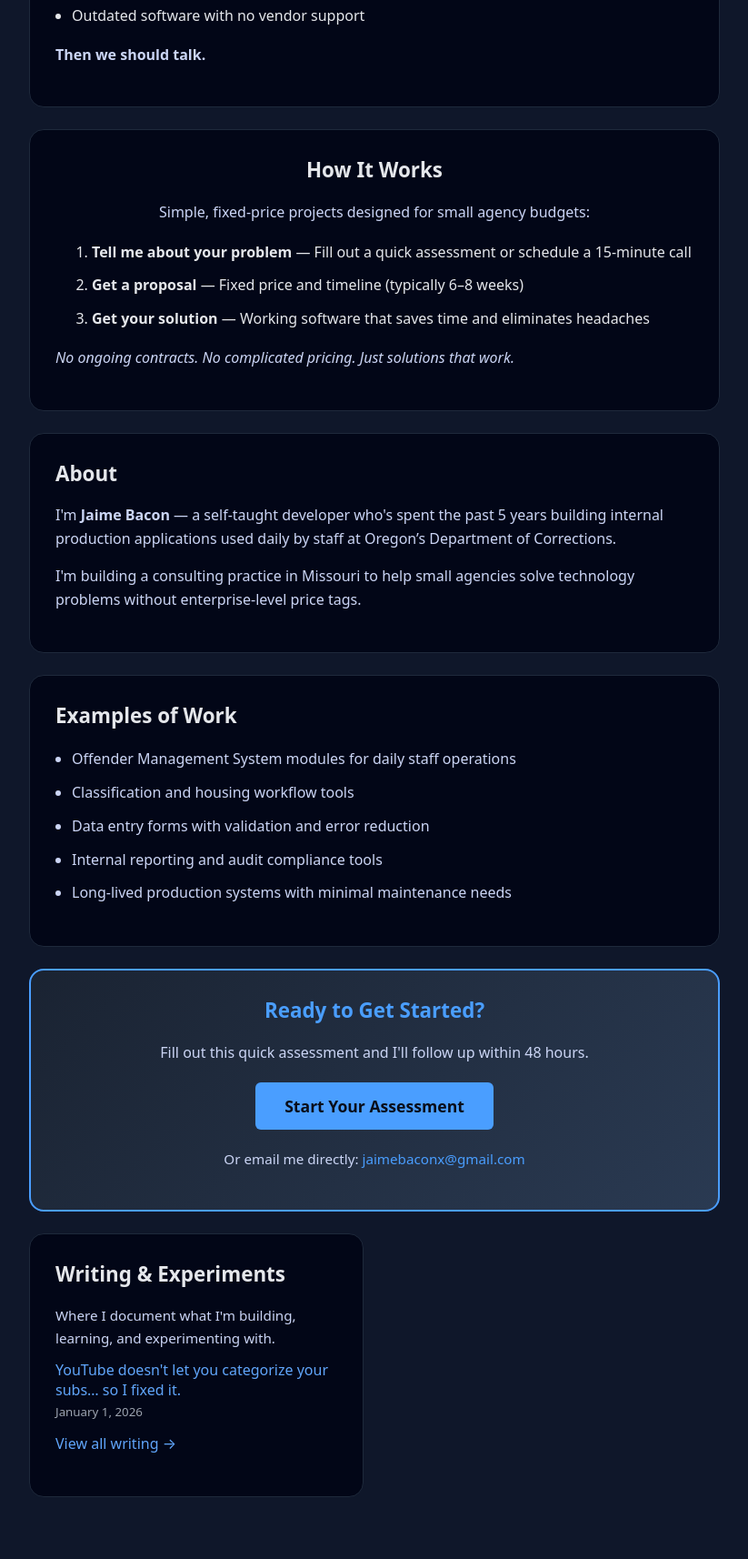
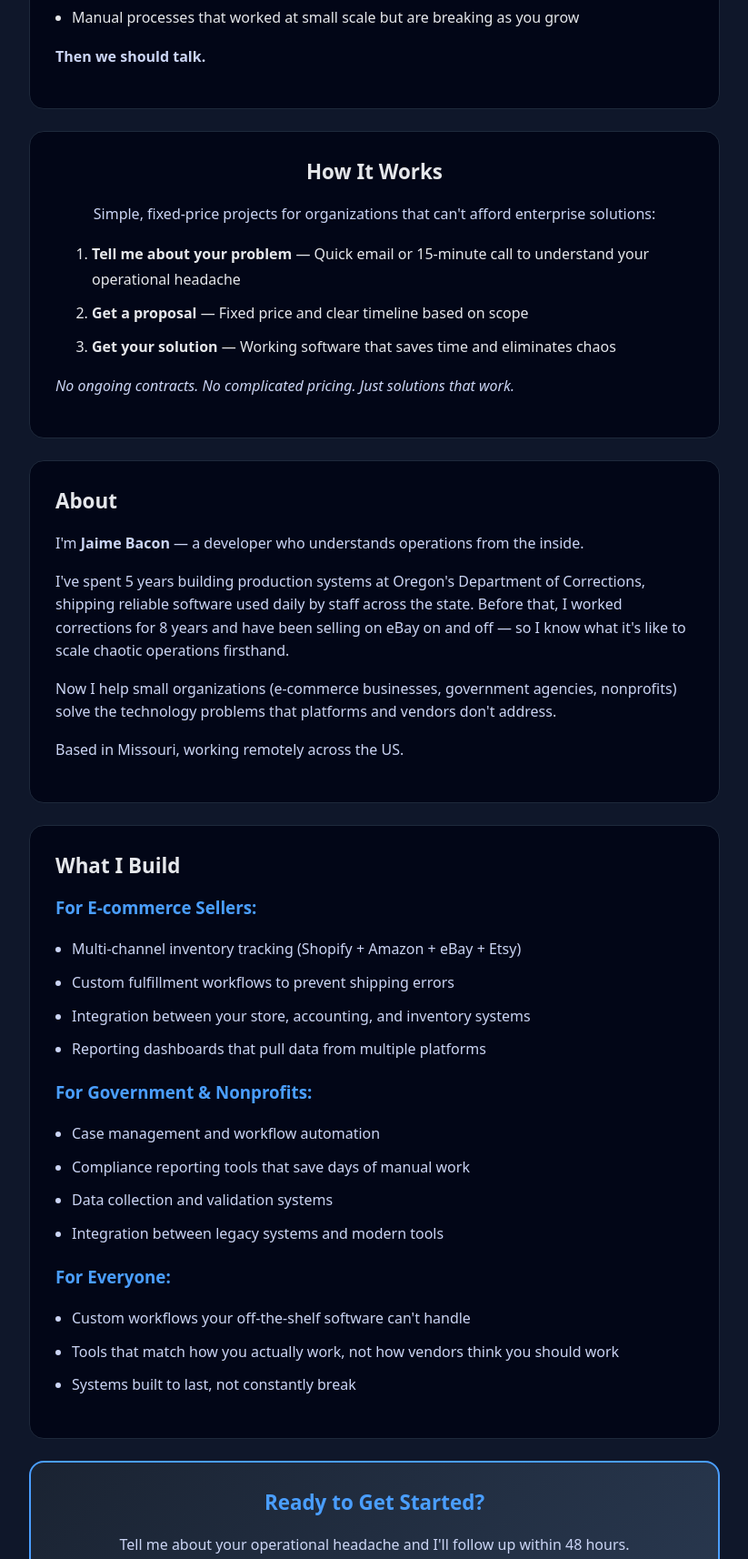
Before and after one commit to jaimebaconx/jaimebacon.com, an Eleventy site: page src/index.njk in a window 1280 px wide. Shown: the part 788-2502 px from the top of the page at 91% size, without its empty margins (228-1051 px from the left). Built offline with nearby package versions, Linux system fonts and the light colour scheme; Eleventy itself is replaced by a stand-in of ours; files that its build step writes are made by us from their sources.

Commit message:
Changed homepage copy

```diff
--- a/src/index.njk
+++ b/src/index.njk
@@ -1,17 +1,17 @@
 ---
 layout: base.njk
-title: Jaime Bacon — Custom Software for Government & Nonprofits
+title: Jaime Bacon — Custom Operations Tools for Small Organizations
 ---
 
 <main class="container">
 
   <img class="portrait" src="/assets/images/JaimeHeadshot.png" alt="Jaime Bacon">
 
-  <h1>Custom Software Solutions for Small Government Agencies & Nonprofits</h1>
+  <h1>I Build Custom Tools to Automate Your Chaotic Operations</h1>
   <p class="subtitle">
-    Remote developer with 5+ years building production systems for government agencies.
-    I help small organizations automate manual processes, save staff time, and eliminate data headaches.
-    Fixed-price projects, 6–8 week delivery.
+    Too big for spreadsheets. Too small for enterprise software.
+    I build exactly what you need — nothing more, nothing less.
+    Fixed-price projects. You own the code.
   </p>
 
   <section class="cards">
@@ -19,12 +19,12 @@ title: Jaime Bacon — Custom Software for Government & Nonprofits
     <div class="card full-card">
       <h2>If You're Dealing With:</h2>
       <ul style="line-height: 1.8;">
-        <li>Staff spending hours on manual data entry or copying between systems</li>
-        <li>Compliance reports that eat up days every month or quarter</li>
-        <li>Data scattered across spreadsheets, notebooks, and filing cabinets</li>
-        <li>Paper-based processes you'd like to digitize</li>
-        <li>Systems that don't talk to each other</li>
-        <li>Outdated software with no vendor support</li>
+        <li>Spending 10+ hours per week on manual data entry or copying between systems</li>
+        <li>Operations chaos causing errors, delays, or compliance headaches</li>
+        <li>Data scattered across spreadsheets, notebooks, and multiple platforms</li>
+        <li>Systems that don't talk to each other (store/accounting/inventory or case management/reporting/compliance)</li>
+        <li>Custom workflow needs that off-the-shelf software can't handle</li>
+        <li>Manual processes that worked at small scale but are breaking as you grow</li>
       </ul>
       <p style="margin-top: 16px; font-weight: 600; color: #cbd5f5;">Then we should talk.</p>
     </div>
@@ -32,12 +32,12 @@ title: Jaime Bacon — Custom Software for Government & Nonprofits
     <div class="card full-card">
       <h2 style="text-align:center;">How It Works</h2>
       <p style="color:#cbd5f5; text-align:center;">
-        Simple, fixed-price projects designed for small agency budgets:
+        Simple, fixed-price projects for organizations that can't afford enterprise solutions:
       </p>
       <ol style="line-height: 1.8; margin-top: 12px; text-align: left;">
-        <li><strong>Tell me about your problem</strong> — Fill out a quick assessment or schedule a 15-minute call</li>
-        <li><strong>Get a proposal</strong> — Fixed price and timeline (typically 6–8 weeks)</li>
-        <li><strong>Get your solution</strong> — Working software that saves time and eliminates headaches</li>
+        <li><strong>Tell me about your problem</strong> — Quick email or 15-minute call to understand your operational headache</li>
+        <li><strong>Get a proposal</strong> — Fixed price and clear timeline based on scope</li>
+        <li><strong>Get your solution</strong> — Working software that saves time and eliminates chaos</li>
       </ol>
       <p style="margin-top: 16px; color:#cbd5f5; font-style: italic;">
         No ongoing contracts. No complicated pricing. Just solutions that work.
@@ -47,30 +47,54 @@ title: Jaime Bacon — Custom Software for Government & Nonprofits
     <div class="card full-card">
       <h2>About</h2>
       <p style="color:#cbd5f5; line-height: 1.6;">
-        I'm <strong>Jaime Bacon</strong> — a self-taught developer who's spent the past 5 years building internal production
-        applications used daily by staff at Oregon’s Department of Corrections.
+        I'm <strong>Jaime Bacon</strong> — a developer who understands operations from the inside.
       </p>
       <p style="color:#cbd5f5; line-height: 1.6; margin-top: 12px;">
-        I'm building a consulting practice in Missouri to help small agencies solve technology problems
-        without enterprise-level price tags.
+        I've spent 5 years building production systems at Oregon's Department of Corrections,
+        shipping reliable software used daily by staff across the state. Before that, I worked
+        corrections for 8 years and have been selling on eBay on and off — so I know what it's
+        like to scale chaotic operations firsthand.
+      </p>
+      <p style="color:#cbd5f5; line-height: 1.6; margin-top: 12px;">
+        Now I help small organizations (e-commerce businesses, government agencies, nonprofits)
+        solve the technology problems that platforms and vendors don't address.
+      </p>
+      <p style="color:#cbd5f5; line-height: 1.6; margin-top: 12px;">
+        Based in Missouri, working remotely across the US.
       </p>
     </div>
 
     <div class="card full-card">
-      <h2>Examples of Work</h2>
+      <h2>What I Build</h2>
+
+      <h3 style="color: #4a9eff; margin-top: 16px;">For E-commerce Sellers:</h3>
       <ul style="line-height: 1.8; color:#cbd5f5;">
-        <li>Offender Management System modules for daily staff operations</li>
-        <li>Classification and housing workflow tools</li>
-        <li>Data entry forms with validation and error reduction</li>
-        <li>Internal reporting and audit compliance tools</li>
-        <li>Long-lived production systems with minimal maintenance needs</li>
+        <li>Multi-channel inventory tracking (Shopify + Amazon + eBay + Etsy)</li>
+        <li>Custom fulfillment workflows to prevent shipping errors</li>
+        <li>Integration between your store, accounting, and inventory systems</li>
+        <li>Reporting dashboards that pull data from multiple platforms</li>
+      </ul>
+
+      <h3 style="color: #4a9eff; margin-top: 20px;">For Government & Nonprofits:</h3>
+      <ul style="line-height: 1.8; color:#cbd5f5;">
+        <li>Case management and workflow automation</li>
+        <li>Compliance reporting tools that save days of manual work</li>
+        <li>Data collection and validation systems</li>
+        <li>Integration between legacy systems and modern tools</li>
+      </ul>
+
+      <h3 style="color: #4a9eff; margin-top: 20px;">For Everyone:</h3>
+      <ul style="line-height: 1.8; color:#cbd5f5;">
+        <li>Custom workflows your off-the-shelf software can't handle</li>
+        <li>Tools that match how you actually work, not how vendors think you should work</li>
+        <li>Systems built to last, not constantly break</li>
       </ul>
     </div>
 
     <div class="card full-card" style="background: linear-gradient(135deg, #1a2332 0%, #2a3a52 100%); border: 2px solid #4a9eff;">
       <h2 style="text-align:center; color: #4a9eff;">Ready to Get Started?</h2>
       <p style="text-align:center; color:#cbd5f5; margin-bottom: 20px;">
-        Fill out this quick assessment and I'll follow up within 48 hours.
+        Tell me about your operational headache and I'll follow up within 48 hours.
       </p>
       <div style="text-align: center;">
         <a href="/assessment/"
@@ -88,7 +112,8 @@ title: Jaime Bacon — Custom Software for Government & Nonprofits
     <div class="card" id="blog-card">
       <h2>Writing & Experiments</h2>
       <p style="color:#cbd5f5; font-size: 0.95em; margin-bottom: 12px;">
-        Where I document what I'm building, learning, and experimenting with.
+        Where I document what I'm building, learning, and experimenting with — including
+        my journey building tools for small organizations.
       </p>
 
       <div id="recent-posts">
```
